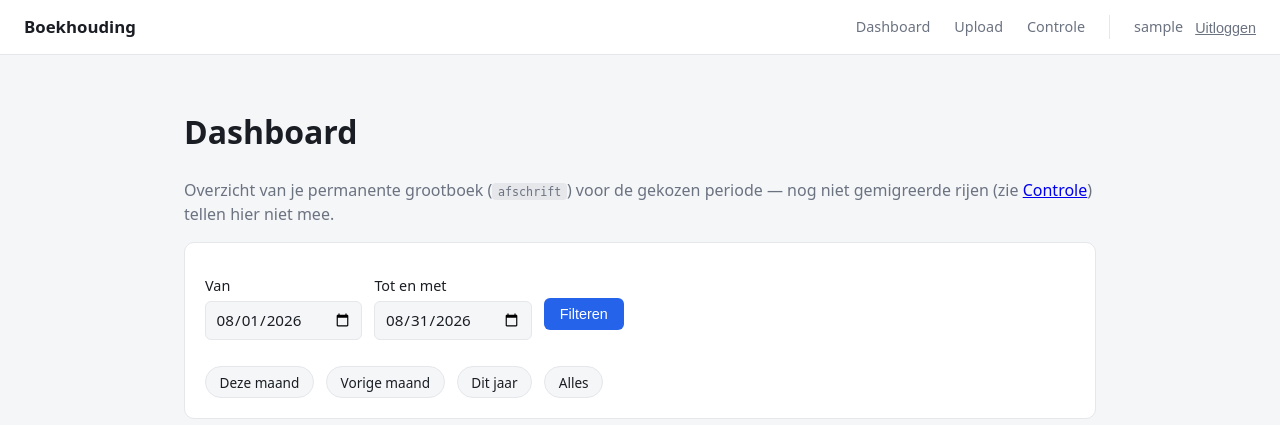
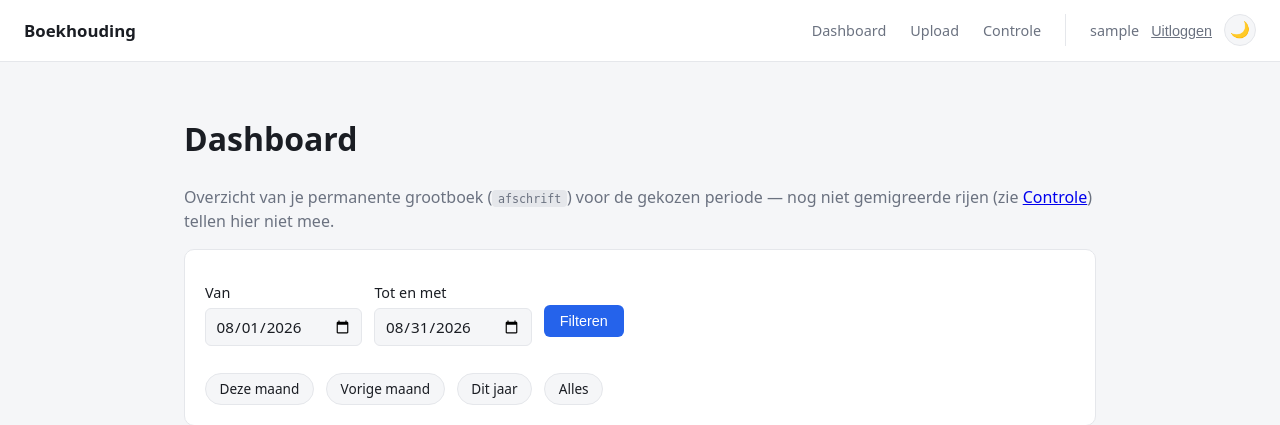
Before and after one commit to teigie/boekhouding_appv2, a FastAPI app: page / in a window 1280 px wide. Shown: the top 425 px of the page. Run offline with FastAPI, Linux system fonts and the light colour scheme; the visitor is signed in with stand-in values (Sample User, id 1); data that the repository does not hold is empty; parts of the project's set-up code (start-up, migrations or seed data) failed here and were passed over.

Commit message:
dark / light thema toegevoegd

```diff
--- a/app/static/css/style.css
+++ b/app/static/css/style.css
@@ -1,3 +1,8 @@
+/* Licht is de standaard op :root. Zonder een expliciete keuze
+   (data-theme op <html>, gezet door theme.js/de localStorage-waarde)
+   volgt het systeem via prefers-color-scheme; een expliciete keuze
+   (data-theme="light"/"dark") wint altijd, in beide richtingen — zie
+   app/static/js/theme.js voor de knop die dat attribuut zet. */
 :root {
   --bg: #f5f6f8;
   --surface: #ffffff;
@@ -8,7 +13,7 @@
 }
 
 @media (prefers-color-scheme: dark) {
-  :root {
+  :root:not([data-theme="light"]) {
     --bg: #14161a;
     --surface: #1d2026;
     --text: #e7e9ec;
@@ -16,6 +21,15 @@
     --border: #2b2f37;
     --accent: #5b8def;
   }
+}
+
+:root[data-theme="dark"] {
+  --bg: #14161a;
+  --surface: #1d2026;
+  --text: #e7e9ec;
+  --muted: #9aa1ab;
+  --border: #2b2f37;
+  --accent: #5b8def;
 }
 
 * { box-sizing: border-box; }
@@ -60,6 +74,26 @@ body {
   gap: 0.75rem;
   padding-left: 1.5rem;
   border-left: 1px solid var(--border);
+}
+
+.theme-toggle {
+  display: inline-flex;
+  align-items: center;
+  justify-content: center;
+  width: 2rem;
+  height: 2rem;
+  padding: 0;
+  border: 1px solid var(--border);
+  border-radius: 999px;
+  background: var(--bg);
+  color: var(--text);
+  font-size: 1rem;
+  line-height: 1;
+  cursor: pointer;
+}
+
+.theme-toggle:hover {
+  border-color: var(--accent);
 }
 
 .topbar__nav a {
--- /dev/null
+++ b/app/static/js/theme.js
@@ -0,0 +1,40 @@
+// Licht/donker-knop. Het onthouden en meteen (zonder flits) toepassen van
+// een eerder gekozen thema gebeurt in het inline scriptje in base.html
+// <head> — dit bestand behandelt alleen de knop zelf, want het wordt pas
+// na de rest van de pagina geladen (`defer`).
+(function () {
+  var STORAGE_KEY = "boekhouding-theme";
+  var button = document.getElementById("theme-toggle");
+  if (!button) return;
+
+  function isSystemDark() {
+    return window.matchMedia && window.matchMedia("(prefers-color-scheme: dark)").matches;
+  }
+
+  // Het thema dat nu daadwerkelijk zichtbaar is: de expliciete keuze
+  // (data-theme) als die er is, anders wat het systeem op dit moment wil.
+  function effectiveTheme() {
+    var explicit = document.documentElement.getAttribute("data-theme");
+    if (explicit === "dark" || explicit === "light") return explicit;
+    return isSystemDark() ? "dark" : "light";
+  }
+
+  function render() {
+    var theme = effectiveTheme();
+    // Toont het icoon van het thema waar de knop NAAR toe schakelt.
+    button.textContent = theme === "dark" ? "☀️" : "🌙";
+    button.setAttribute(
+      "aria-label",
+      theme === "dark" ? "Schakel naar licht thema" : "Schakel naar donker thema"
+    );
+  }
+
+  button.addEventListener("click", function () {
+    var next = effectiveTheme() === "dark" ? "light" : "dark";
+    document.documentElement.setAttribute("data-theme", next);
+    localStorage.setItem(STORAGE_KEY, next);
+    render();
+  });
+
+  render();
+})();
--- a/app/templates/base.html
+++ b/app/templates/base.html
@@ -4,7 +4,21 @@
   <meta charset="utf-8">
   <meta name="viewport" content="width=device-width, initial-scale=1">
   <title>{% block title %}Boekhouding{% endblock %}</title>
+  <script>
+    // Moet inline en vóór de stylesheet staan: past een eerder gekozen
+    // thema meteen toe, zodat de pagina niet eerst kort in het verkeerde
+    // thema oplicht voordat theme.js (defer, dus later) zou kunnen
+    // bijsturen. Geen keuze opgeslagen? Dan laat dit het systeem via
+    // prefers-color-scheme bepalen (style.css doet de rest).
+    (function () {
+      var theme = localStorage.getItem("boekhouding-theme");
+      if (theme === "dark" || theme === "light") {
+        document.documentElement.setAttribute("data-theme", theme);
+      }
+    })();
+  </script>
   <link rel="stylesheet" href="/static/css/style.css">
+  <script src="/static/js/theme.js" defer></script>
 </head>
 <body>
   <header class="topbar">
@@ -21,9 +35,11 @@
           <form method="post" action="/logout" class="inline-form">
             <button type="submit" class="link-button">Uitloggen</button>
           </form>
+          <button type="button" id="theme-toggle" class="theme-toggle" aria-label="Wissel van thema">🌓</button>
         </span>
       {% else %}
         <a href="/login">Inloggen</a>
+        <button type="button" id="theme-toggle" class="theme-toggle" aria-label="Wissel van thema">🌓</button>
       {% endif %}
     </nav>
   </header>
```
Also changed, not shown: CHANGELOG.md.
